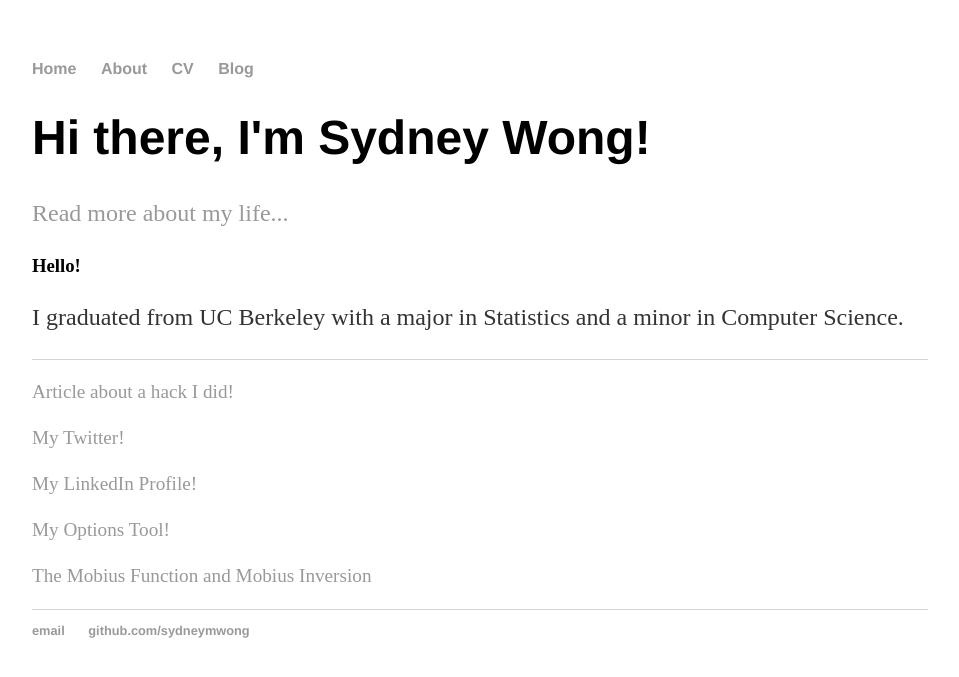
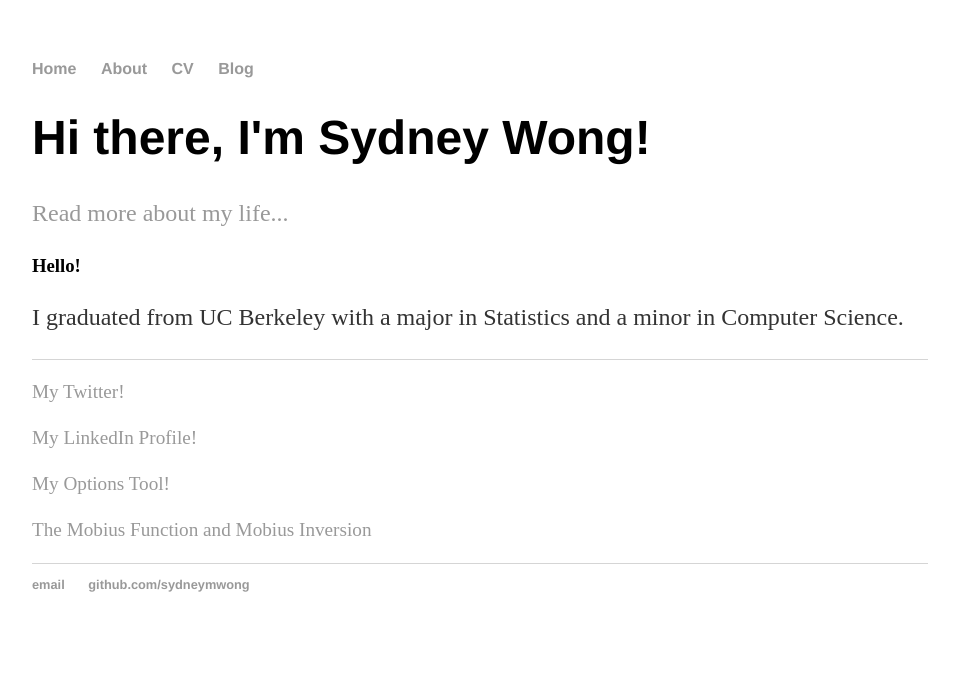
Before and after one commit to sydneymwong/sydneymwong.github.io, a Jekyll site: the page built from index.html, in a window 1280 px wide. Shown: the top 677 px of the page, without its empty margins (160-1119 px from the left). Built offline with Jekyll 4.4.1, drawn with Linux system fonts in a browser that asks for light colours.

Commit message:
delete link to article

```diff
--- a/index.html
+++ b/index.html
@@ -20,7 +20,6 @@ title: Sydney Wong
     <!-- FOOTER  -->
     <div id="footer_wrap" class="outer">
       <footer class="inner">
-        <p><a href="http://www.berkeleybyte.com/2013/11/23/winning-hack-solves-crossword-puzzles/"> Article about a hack I did!</a></p>
         <p><a href="https://twitter.com/sydneymwong"> My Twitter!</a></p>
         <p><a href="http://www.linkedin.com/pub/sydney-wong/54/465/5aa/"> My LinkedIn Profile!</a></p>
         <p><a href="http://www.sydneymwong.com/options/options.html"> My Options Tool!</a></p>
```
